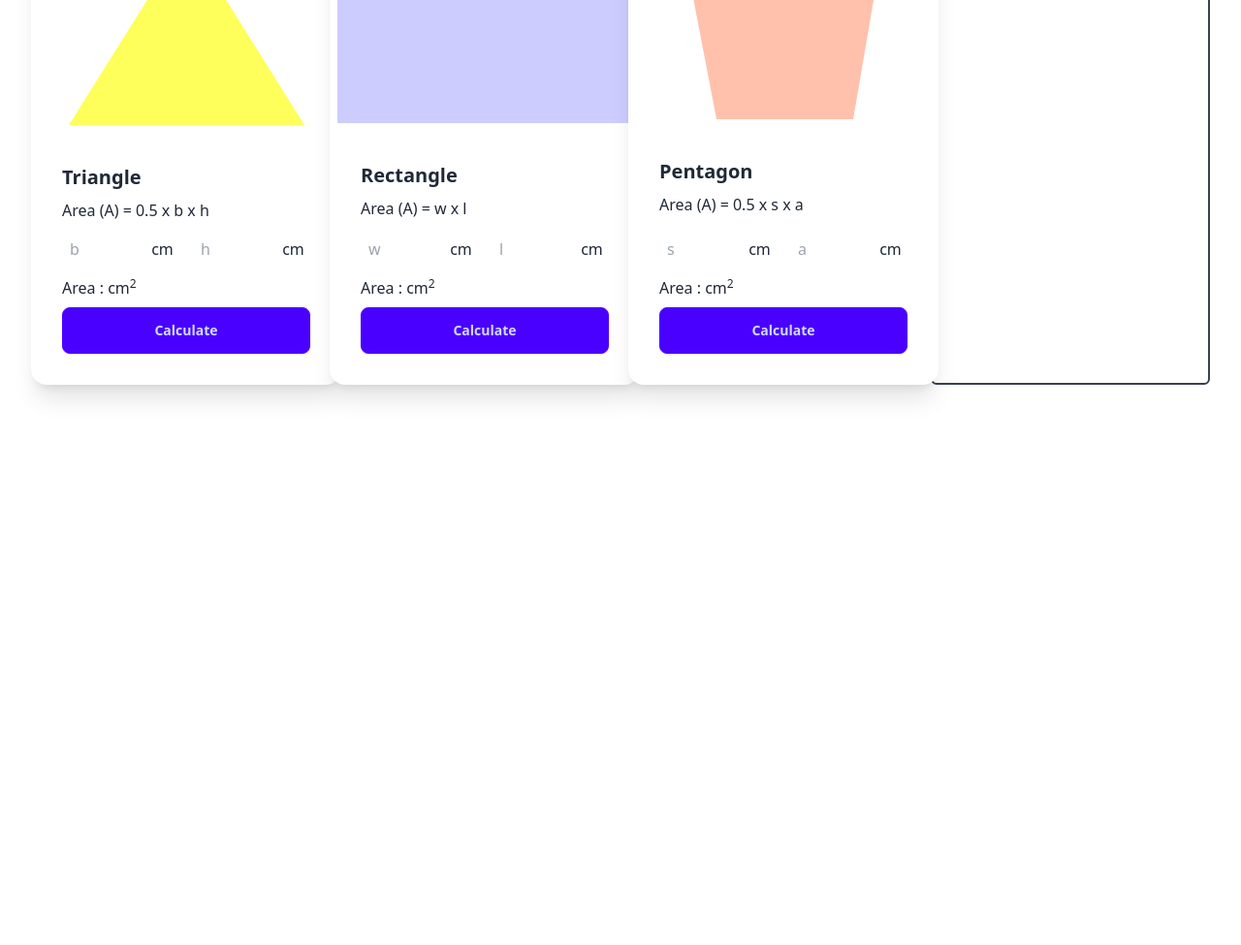
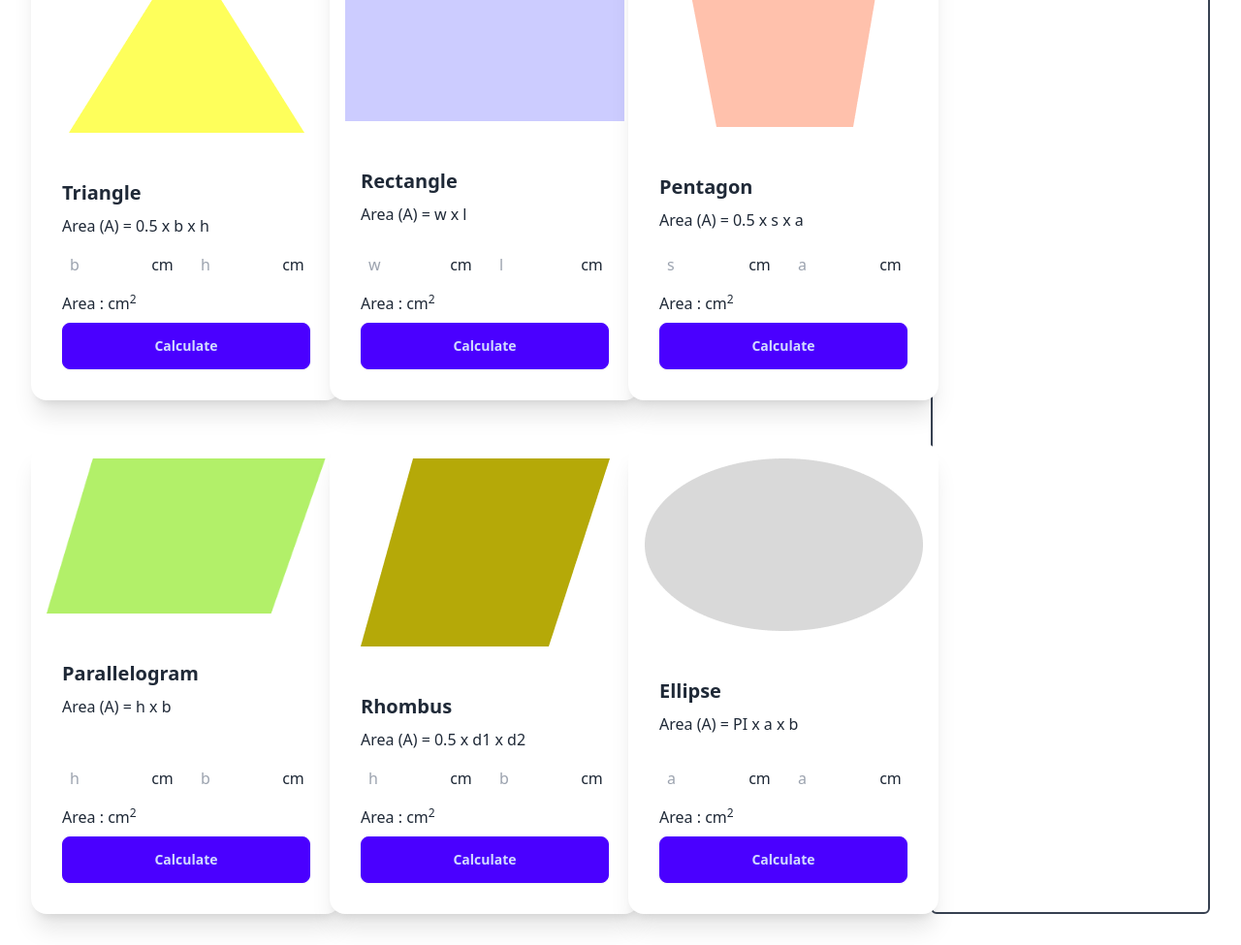
Before and after one commit to fabianroy/Geometry-Genius, a plain HTML site: page index.html in a window 1280 px wide. Shown: the part 105-1080 px from the top of the page at 97% size. Before the commit the page ends 800 px from the top, so only its background shows below. Drawn offline with nearby package versions, Linux system fonts and the light colour scheme.

Commit message:
Added more shapes

```diff
--- a/index.html
+++ b/index.html
@@ -22,7 +22,7 @@
 
                 <!-- Triangle Card -->
                 <div class="card w-80 bg-base-100 shadow-xl">
-                    <figure><img src="images/triangle.png" class="p-2" /></figure>
+                    <figure><img src="images/triangle.png" class="p-4" /></figure>
                     <div class="card-body">
                         <h2 class="card-title">Triangle</h2>
                         <p>Area (A) = 0.5 x b x h</p>
@@ -43,7 +43,7 @@
 
                 <!-- Rectangle Card -->
                 <div class="card w-80 bg-base-100 shadow-xl">
-                    <figure><img src="images/rectangle.png" class="p-2" /></figure>
+                    <figure><img src="images/rectangle.png" class="p-4" /></figure>
                     <div class="card-body">
                         <h2 class="card-title">Rectangle</h2>
                         <p>Area (A) = w x l</p>
@@ -64,7 +64,7 @@
 
                 <!-- Pentagon Card -->
                 <div class="card w-80 bg-base-100 shadow-xl">
-                    <figure><img src="images/pentagon.png" class="p-2" /></figure>
+                    <figure><img src="images/pentagon.png" class="p-4" /></figure>
                     <div class="card-body">
                         <h2 class="card-title">Pentagon</h2>
                         <p>Area (A) = 0.5 x s x a</p>
@@ -83,6 +83,69 @@
                     </div>
                 </div>
 
+                <!-- Parallelogram Card -->
+                <div class="card w-80 bg-base-100 shadow-xl mt-10">
+                    <figure><img src="images/parallelogram.png" class="p-4" /></figure>
+                    <div class="card-body">
+                        <h2 class="card-title">Parallelogram</h2>
+                        <p>Area (A) = h x b</p>
+                        <div>
+                            <input class="w-20 p-2" type="text" id="parallelogram-height" placeholder="h">
+                            <span class="mr-4 ml-2">cm</span>
+                            <input class="w-20 p-2" type="text" id="parallelogram-base" placeholder="b">
+                            <span class="ml-2">cm</span>
+                        </div>
+                        <div>
+                            <p>Area : <span id="parallelogram-area"></span> cm<sup>2</sup></p>
+                        </div>
+                        <div class="card-actions">
+                            <button class="btn btn-primary w-full" onclick="calculateParallelogramArea()">Calculate</button>
+                        </div>
+                    </div>
+                </div>
+
+                <!-- Rhombus Card -->
+                <div class="card w-80 bg-base-100 shadow-xl mt-10">
+                    <figure><img src="images/rhombus.png" class="p-4" /></figure>
+                    <div class="card-body">
+                        <h2 class="card-title">Rhombus</h2>
+                        <p>Area (A) = 0.5 x d1 x d2</p>
+                        <div>
+                            <input class="w-20 p-2" type="text" id="rhombus-height" placeholder="h">
+                            <span class="mr-4 ml-2">cm</span>
+                            <input class="w-20 p-2" type="text" id="rhombus-base" placeholder="b">
+                            <span class="ml-2">cm</span>
+                        </div>
+                        <div>
+                            <p>Area : <span id="rhombus-area"></span> cm<sup>2</sup></p>
+                        </div>
+                        <div class="card-actions">
+                            <button class="btn btn-primary w-full" onclick="calculateRhombusArea()">Calculate</button>
+                        </div>
+                    </div>
+                </div>
+
+                <!-- Ellipse Card -->
+                <div class="card w-80 bg-base-100 shadow-xl mt-10">
+                    <figure><img src="images/ellipse.png" class="p-4" /></figure>
+                    <div class="card-body">
+                        <h2 class="card-title">Ellipse</h2>
+                        <p>Area (A) = PI x a x b</p>
+                        <div>
+                            <input class="w-20 p-2" type="text" id="ellipse-major-radius" placeholder="a">
+                            <span class="mr-4 ml-2">cm</span>
+                            <input class="w-20 p-2" type="text" id="ellipse-minor-radius" placeholder="a">
+                            <span class="ml-2">cm</span>
+                        </div>
+                        <div>
+                            <p>Area : <span id="ellipse-area"></span> cm<sup>2</sup></p>
+                        </div>
+                        <div class="card-actions">
+                            <button class="btn btn-primary w-full" onclick="calculateEllipseArea()">Calculate</button>
+                        </div>
+                    </div>
+                </div>
+
             </div>
 
             <!-- Area Calculation Container -->
@@ -94,6 +157,9 @@
     <script src="scripts/triangle.js"></script>
     <script src="scripts/rectangle.js"></script>
     <script src="scripts/pentagon.js"></script>
+    <script src="scripts/parallelogram.js"></script>
+    <script src="scripts/rhombus.js"></script>
+    <script src="scripts/ellipse.js"></script>
 </body>
 
 </html>
--- /dev/null
+++ b/scripts/ellipse.js
@@ -0,0 +1,18 @@
+function calculateEllipseArea(){
+    let majorRadius = getInputById('ellipse-major-radius');
+    let minorRadius = getInputById('ellipse-minor-radius');
+    let area  = Math.PI * majorRadius * minorRadius;
+    setEllipseArea('ellipse-area', area);
+}
+
+function getInputById(inputFieldId){
+    let inputField = document.getElementById(inputFieldId);
+    let inputValueText = inputField.value;
+    let inputValue = parseFloat(inputValueText);
+    return inputValue;
+}
+
+function setEllipseArea(elementId, area){
+    let element = document.getElementById(elementId);
+    element.innerText = area;
+}
--- /dev/null
+++ b/scripts/parallelogram.js
@@ -0,0 +1,32 @@
+// function calculateParallelogramArea() {
+//     let getArea = getParallelogramBase();
+//     console.log(getArea);
+// }
+
+// function getParallelogramBase() {
+//     let baseInput = document.getElementById('parallelogram-base').value;
+//     let heightInput = document.getElementById('parallelogram-height').value;
+//     let base = parseFloat(baseInput);
+//     let height = parseFloat(heightInput);
+//     let area = base * height;
+//     return area;
+// }
+
+function calculateParallelogramArea() {
+    let base = getInputValue('parallelogram-base');
+    let height = getInputValue('parallelogram-height');
+    let area = base * height;
+    setInnerTextById('parallelogram-area', area);
+}
+
+function getInputValue(inputFieldId){
+    let inputField = document.getElementById(inputFieldId);
+    let inputValueText = inputField.value;
+    let inputValue = parseFloat(inputValueText);
+    return inputValue;
+}
+
+function setInnerTextById(elementId, area){
+    let element = document.getElementById(elementId);
+    element.innerText = area;
+}
--- /dev/null
+++ b/scripts/rhombus.js
@@ -0,0 +1,18 @@
+function calculateRhombusArea(){
+    let height = getInputValueById('rhombus-height');
+    let base = getInputValueById('rhombus-base');
+    let area = 0.5 * base * height;
+    setRhombusArea('rhombus-area', area);
+}
+
+function getInputValueById(inputFieldId){
+    let inputField = document.getElementById(inputFieldId);
+    let inputValueText = inputField.value;
+    let inputValue = parseFloat(inputValueText);
+    return inputValue;
+}
+
+function setRhombusArea(elementId, area){
+    let element = document.getElementById(elementId);
+    element.innerText = area;
+}
```
